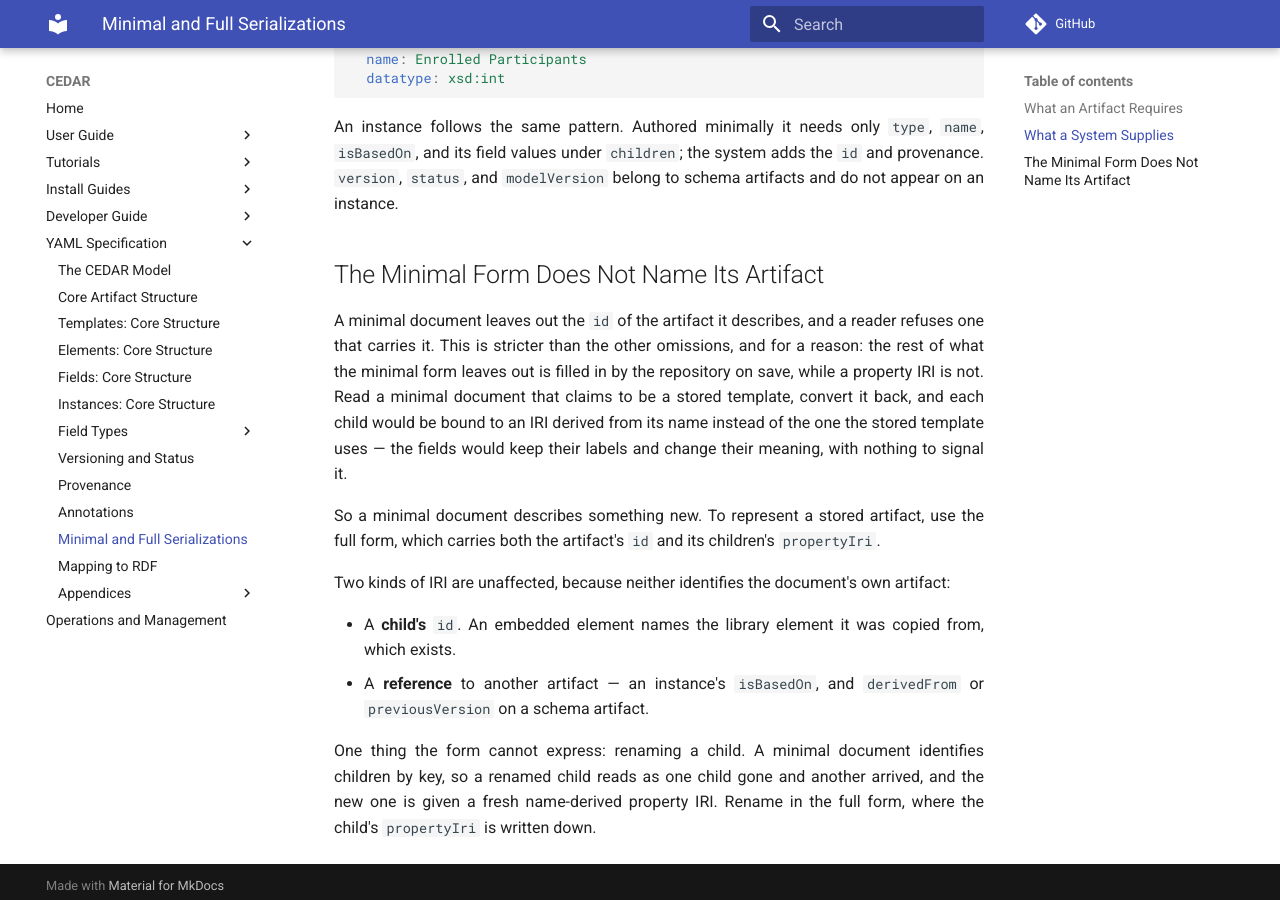
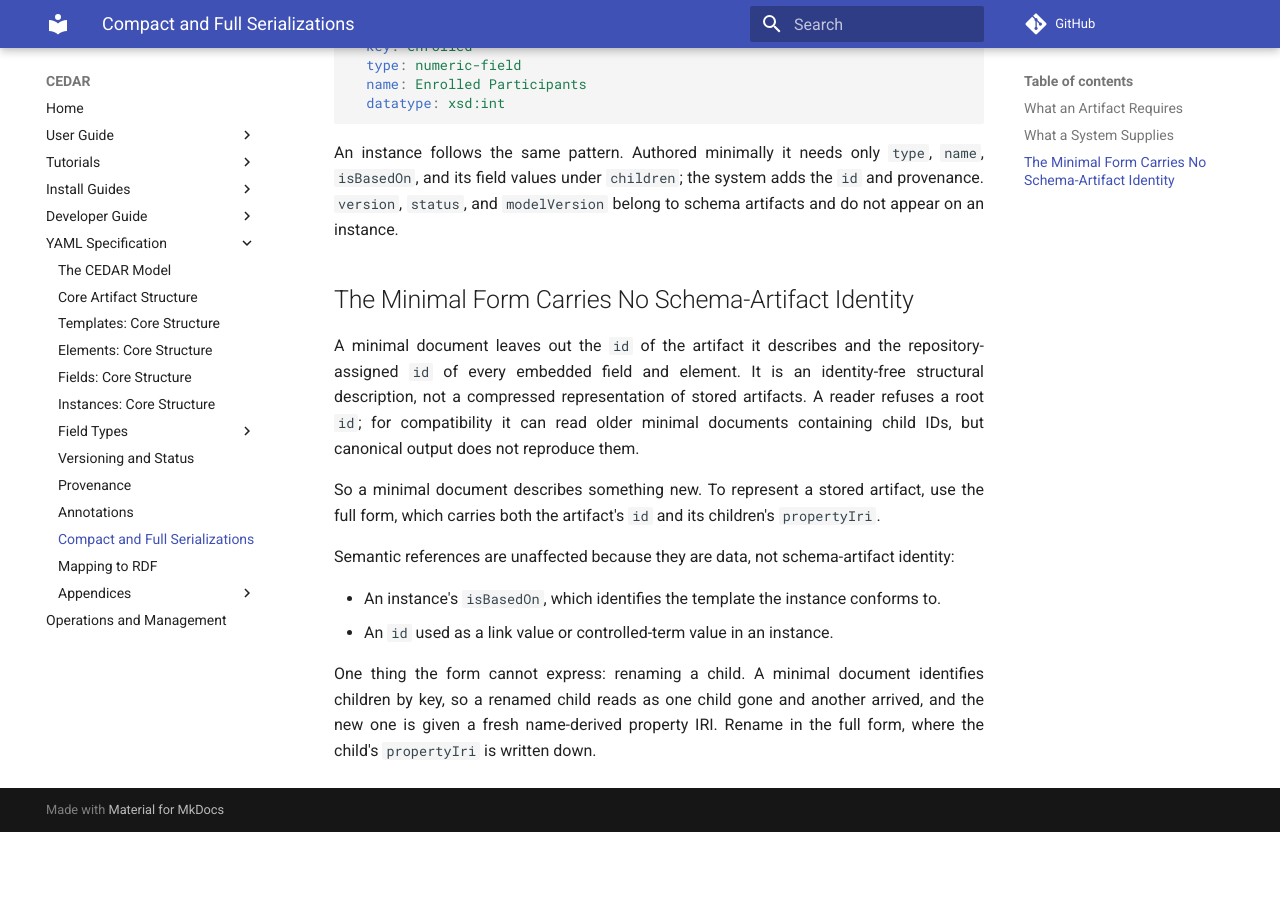
Before and after one commit to metadatacenter/cedar-mkdocs, an MkDocs documentation site: the page built from docs/yaml-spec/minimal-and-full.md, in a window 1280 px wide and 900 px high, scrolled down 1449 px. Built offline with MkDocs 1.6.1 and Material for MkDocs 9.7.7, drawn with Linux system fonts in a browser that asks for light colours; comment, search, counter and statistics services are not loaded; after the commit the page ends 2281 px from its top, so only the background shows below that; some of the changed text lies outside the part shown.

Commit message:
Document compact YAML as identity-free

```diff
--- a/docs/yaml-spec/minimal-and-full.md
+++ b/docs/yaml-spec/minimal-and-full.md
@@ -1,8 +1,8 @@
-# Minimal and Full Serializations
+# Compact and Full Serializations
 
-The same artifact can be written in a minimal form or a full form. They differ in what each is
-for. The minimal form describes an artifact being authored; the full form represents one a
-repository has stored, and carries what the repository assigned to it.
+The same artifact can be written in a compact (minimal) form or a full form. The CEDAR user
+interfaces call the former **Compact YAML**. The compact form describes an artifact being authored;
+the full form represents one a repository has stored and carries what the repository assigned to it.
 
 ## What an Artifact Requires
 
@@ -67,23 +67,20 @@ An instance follows the same pattern. Authored minimally it needs only `type`, `
 `version`, `status`, and `modelVersion` belong to schema artifacts and do not appear on an
 instance.
 
-## The Minimal Form Does Not Name Its Artifact
+## The Minimal Form Carries No Schema-Artifact Identity
 
-A minimal document leaves out the `id` of the artifact it describes, and a reader refuses one that
-carries it. This is stricter than the other omissions, and for a reason: the rest of what the minimal
-form leaves out is filled in by the repository on save, while a property IRI is not. Read a minimal
-document that claims to be a stored template, convert it back, and each child would be bound to an IRI
-derived from its name instead of the one the stored template uses — the fields would keep their labels
-and change their meaning, with nothing to signal it.
+A minimal document leaves out the `id` of the artifact it describes and the repository-assigned `id`
+of every embedded field and element. It is an identity-free structural description, not a compressed
+representation of stored artifacts. A reader refuses a root `id`; for compatibility it can read older
+minimal documents containing child IDs, but canonical output does not reproduce them.
 
 So a minimal document describes something new. To represent a stored artifact, use the full form,
 which carries both the artifact's `id` and its children's `propertyIri`.
 
-Two kinds of IRI are unaffected, because neither identifies the document's own artifact:
+Semantic references are unaffected because they are data, not schema-artifact identity:
 
-- A **child's** `id`. An embedded element names the library element it was copied from, which exists.
-- A **reference** to another artifact — an instance's `isBasedOn`, and `derivedFrom` or
-  `previousVersion` on a schema artifact.
+- An instance's `isBasedOn`, which identifies the template the instance conforms to.
+- An `id` used as a link value or controlled-term value in an instance.
 
 One thing the form cannot express: renaming a child. A minimal document identifies children by key, so
 a renamed child reads as one child gone and another arrived, and the new one is given a fresh
```
Also changed, not shown: docs/yaml-spec/core-structure.md (+2 -1 lines).
